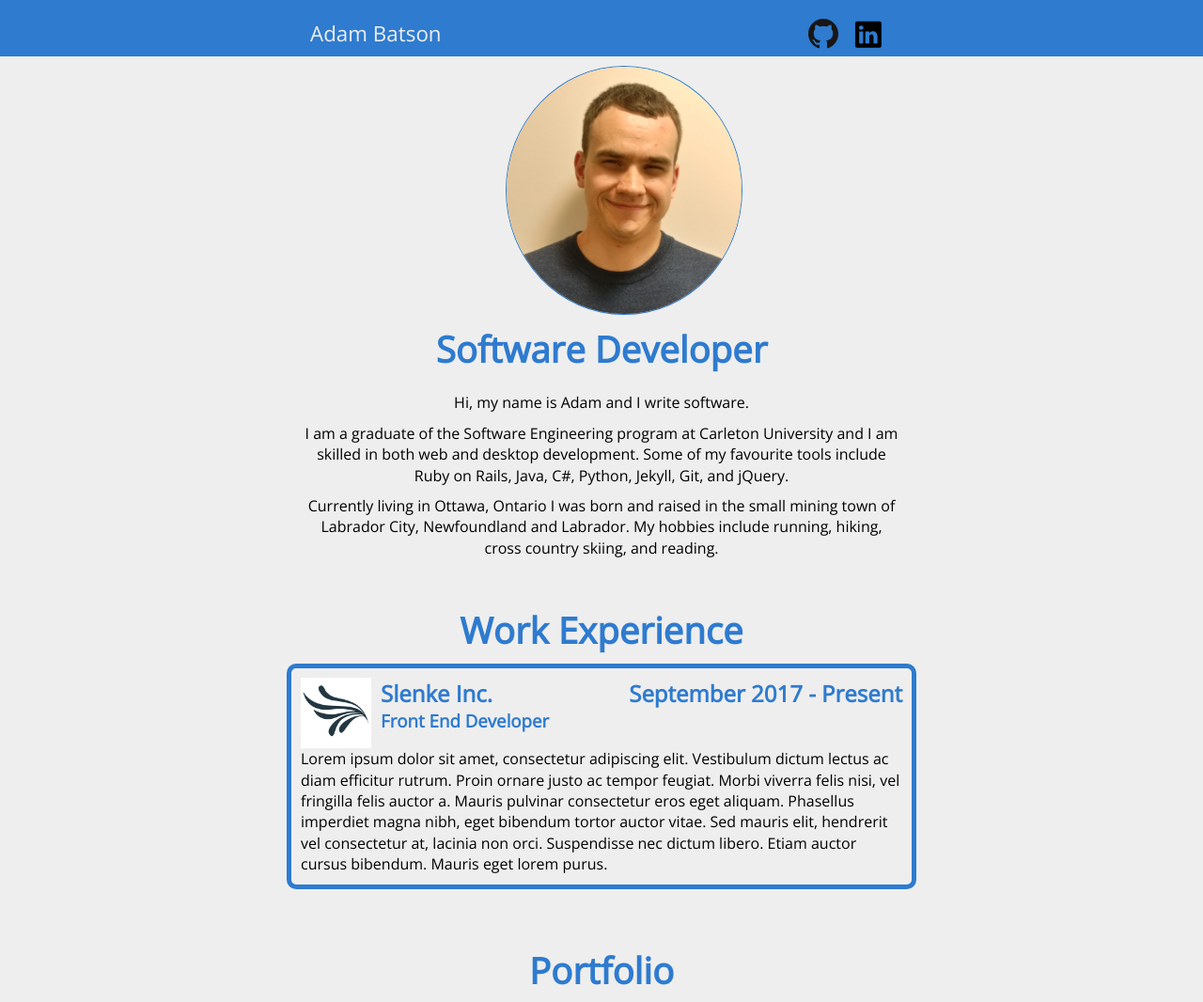
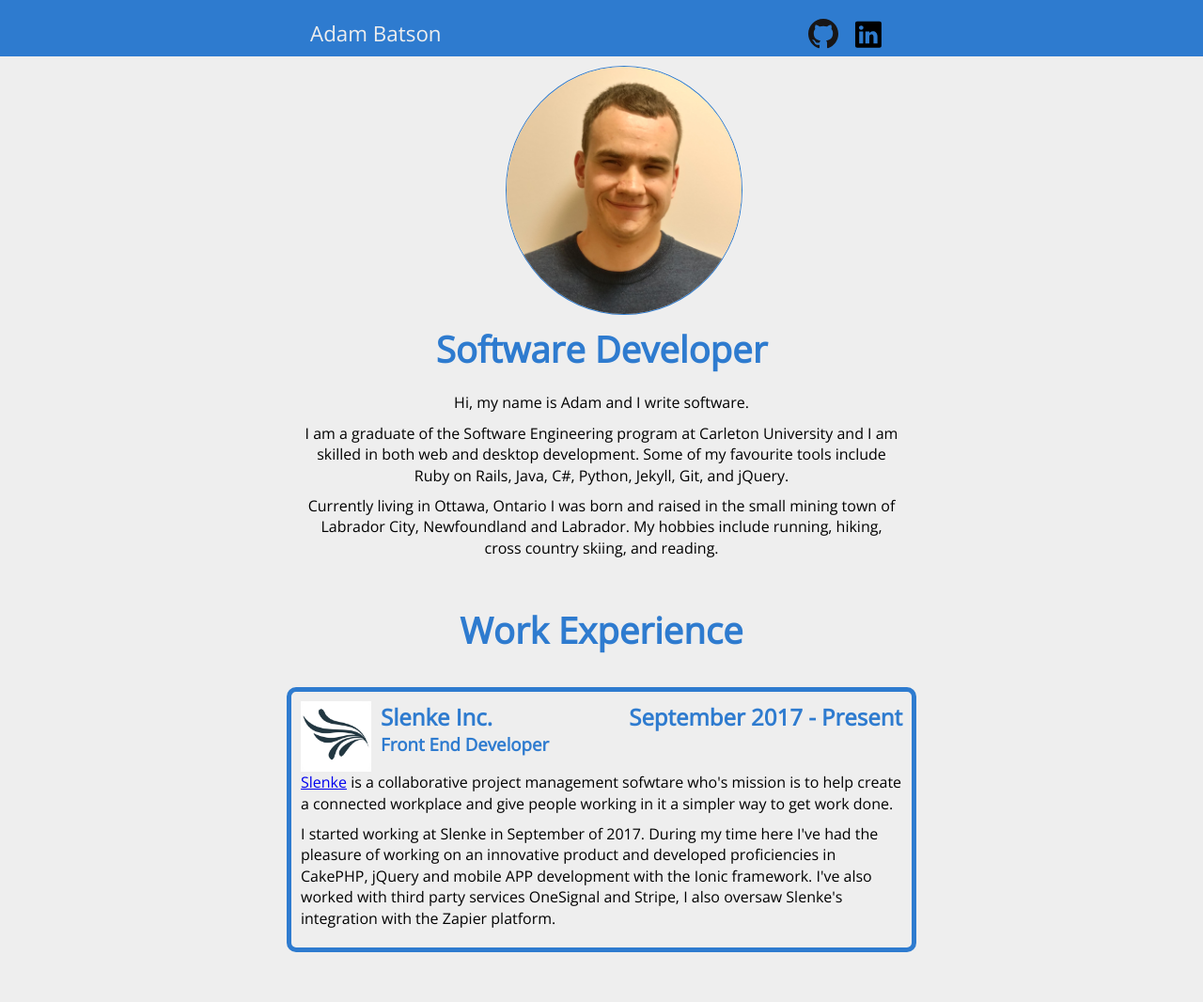
Before and after one commit to adambatson/adambatson.github.io, a Jekyll site: the page built from index.html, in a window 1280 px wide. Shown: the top 1066 px of the page at 94% size. Built offline with Jekyll 4.4.1, drawn with Linux system fonts in a browser that asks for light colours; nearby versions of some CDN libraries; some of the changed text lies outside the part shown.

Commit message:
First draft of actual content

```diff
--- a/css/style.scss
+++ b/css/style.scss
@@ -81,6 +81,15 @@ p {
 	}
 }
 
+p {
+	margin: 10px 0 10px 0;
+}
+
+p:last-child {
+	margin: 10px 0 0 0;
+	padding-bottom: 10px;
+}
+
 #meImg {
 	width: 250px;
 	border-radius: 50%;
@@ -118,15 +127,6 @@ h1 {
 		max-width: 90%;
 	}
 	margin: auto;
-
-	p {
-		margin: 10px 0 10px 0;
-	}
-
-	p:last-child {
-		margin: 10px 0 0 0;
-		padding-bottom: 10px;
-	}
 }
 
 #workExp {
@@ -143,6 +143,7 @@ h1 {
 	border-radius: 10px;
 	border: 5px solid $blue;
     padding: 10px;
+    margin-top: 25px;
 }
 
 @mixin standardImg() {
@@ -173,6 +174,13 @@ h1 {
 
     p {
     	clear: both;
+    }
+
+    h2 {
+    	a {
+    		text-decoration: none;
+    		color: inherit;
+    	}
     }
 }
 
--- a/index.html
+++ b/index.html
@@ -27,11 +27,14 @@ title: Adam Batson - Software Developer
 
 			<div class="workplace">
 				<img src="images/slenke.png">
-				<h2>Slenke Inc. <span class="workDate">September 2017 - Present</span></h2>
+				<h2><a href="https://slenke.com">Slenke Inc. </a><span class="workDate">September 2017 - Present</span></h2>
 				<h3>Front End Developer</h3>
 				<p>
-
-Lorem ipsum dolor sit amet, consectetur adipiscing elit. Vestibulum dictum lectus ac diam efficitur rutrum. Proin ornare justo ac tempor feugiat. Morbi viverra felis nisi, vel fringilla felis auctor a. Mauris pulvinar consectetur eros eget aliquam. Phasellus imperdiet magna nibh, eget bibendum tortor auctor vitae. Sed mauris elit, hendrerit vel consectetur at, lacinia non orci. Suspendisse nec dictum libero. Etiam auctor cursus bibendum. Mauris eget lorem purus. </p>
+				<a href="https://slenke.com">Slenke</a> is a collaborative project management sofwtare who's mission is to help create a connected workplace and give people working in it a simpler way to get work done.
+				</p>
+				<p>
+				I started working at Slenke in September of 2017.  During my time here I've had the pleasure of working on an innovative product and developed proficiencies in CakePHP, jQuery and mobile APP development with the Ionic framework.  I've also worked with third party services OneSignal and Stripe, I also oversaw Slenke's integration with the Zapier platform.
+				</p>
 			</div>
 		</div>
 
@@ -47,6 +50,22 @@ Lorem ipsum dolor sit amet, consectetur adipiscing elit. Vestibulum dictum lectu
 					<p>GBTIS (Gesture Based Text Input System) was a capstone project written by myself, Richard Carson, and Max DeMelo. The system uses a Microsoft Kinect to track a users finger-tip and interpret the users hand motions as text, allowing a user to "Write in the air". The project was completed in fulfilment of SYSC4927 and earned our group an A.</p>
 					<div class="projBtns">
 						<a href="/projects/gbtis"><button type="button" class="projectInfoBtn">More Info</button></a>
+						<a href="https://github.com/adambatson/gbtis"><button type="button" class="projectInfoBtn">View on Github</button></a>
+					</div>
+				</div>
+			</div>
+
+			<div class="project">
+				<div class="projectImg">
+					<img src="images/projects/AMATool/AMATool.png">
+				</div>
+				<div class="projectInfo" style="float: right;">
+					<h2>AMA Tool</h2>
+					<p>
+					A Reddit like Ask Me Anything (AMA) tool written using the Java Spring Framework that allowed users to create and comment on AMA's.
+					</p>
+					<div class="projBtns">
+						<a href="https://github.com/adambatson/SYSC4806-AMA"><button type="button" class="projectInfoBtn">View on Github</button></a>
 					</div>
 				</div>
 			</div>
```
Also changed, not shown: images/projects/AMATool/AMATool.png (added).
